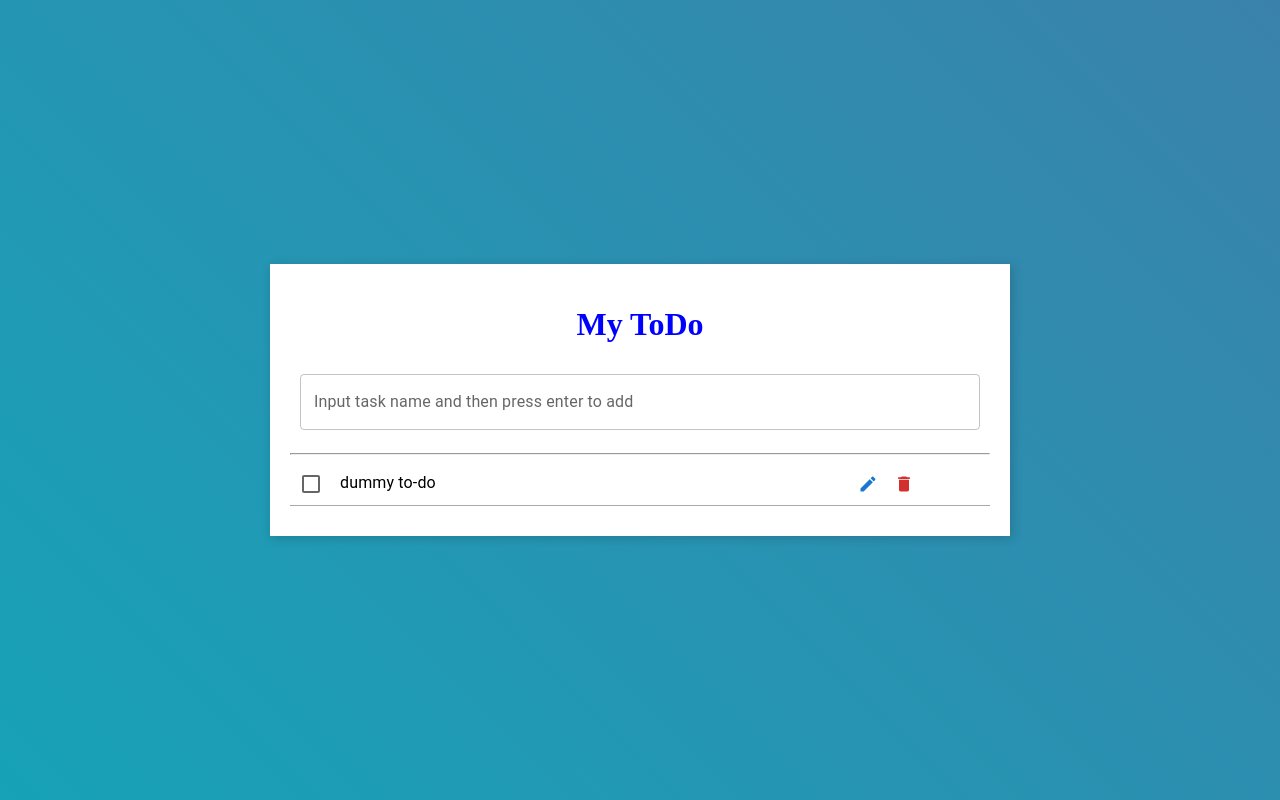
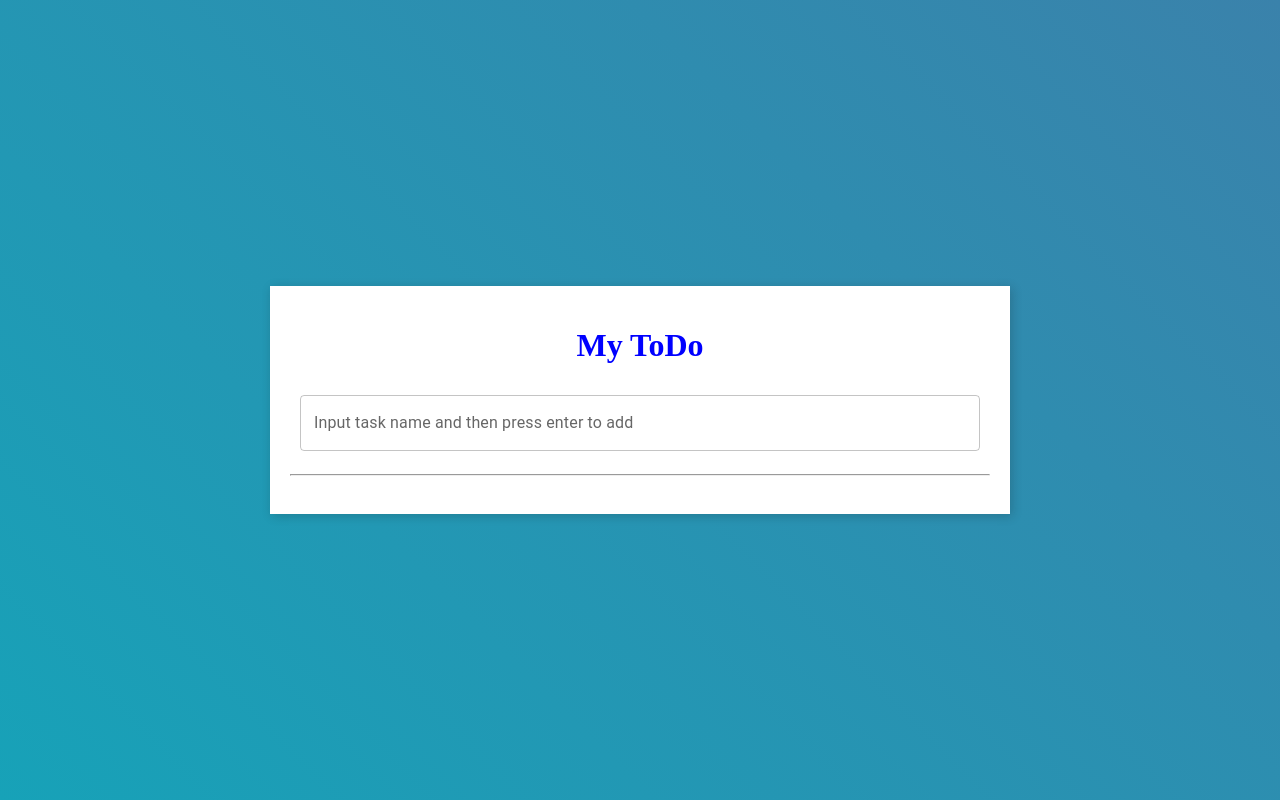
Before and after one commit to Abdi-MS/to-do-list, a React (Create React App) app: page / in a window 1280 px wide. Built offline with nearby package versions, Linux system fonts and the light colour scheme.

Commit message:
finished converting to redux

```diff
--- a/src/components/NewToDo/NewToDo.jsx
+++ b/src/components/NewToDo/NewToDo.jsx
@@ -1,10 +1,16 @@
 import React, { useState } from "react";
 import { TextField, Button } from "@mui/material";
-import SendIcon from "@mui/icons-material/Send";
 import "./NewToDo.css";
+import { useDispatch } from "react-redux";
+import { reduxAddToDo } from "../../redux/toDoSlice/toDoSlice";
 
-const NewToDo = ({ addToDo }) => {
+const NewToDo = () => {
   const [newToDo, setNewTodo] = useState("");
+  const dispatch = useDispatch();
+
+  const addToDo = (message) => {
+    dispatch(reduxAddToDo(message));
+  };
 
   const handleNewToDo = () => {
     if (newToDo !== "") {
--- a/src/components/ToDos/ToDos.jsx
+++ b/src/components/ToDos/ToDos.jsx
@@ -14,14 +14,13 @@ function ToDos() {
     let tempToDoList = [...ToDoList];
     tempToDoList.push(newToDo);
     console.log("new list>>> ", tempToDoList);
-    //setToDoList(tempToDoList);
   };
 
   return (
     <>
       <div className="app-bg">
         <h1 className="todo-heading">My ToDo</h1>
-        <NewToDo addToDo={createToDo} />
+        <NewToDo/>
         <hr />
         <div className="To-Dos-Wrapper">
           {ToDoList.length === 0 ? (
--- a/src/redux/toDoSlice/toDoSlice.js
+++ b/src/redux/toDoSlice/toDoSlice.js
@@ -3,7 +3,7 @@ import { createSlice } from "@reduxjs/toolkit";
 const toDoSlice = createSlice({
   name: "toDo",
   initialState: {
-    toDoList: ["dummy to-do"],
+    toDoList: [],
   },
   reducers: {
     addToDo: (state, action) => {
```
